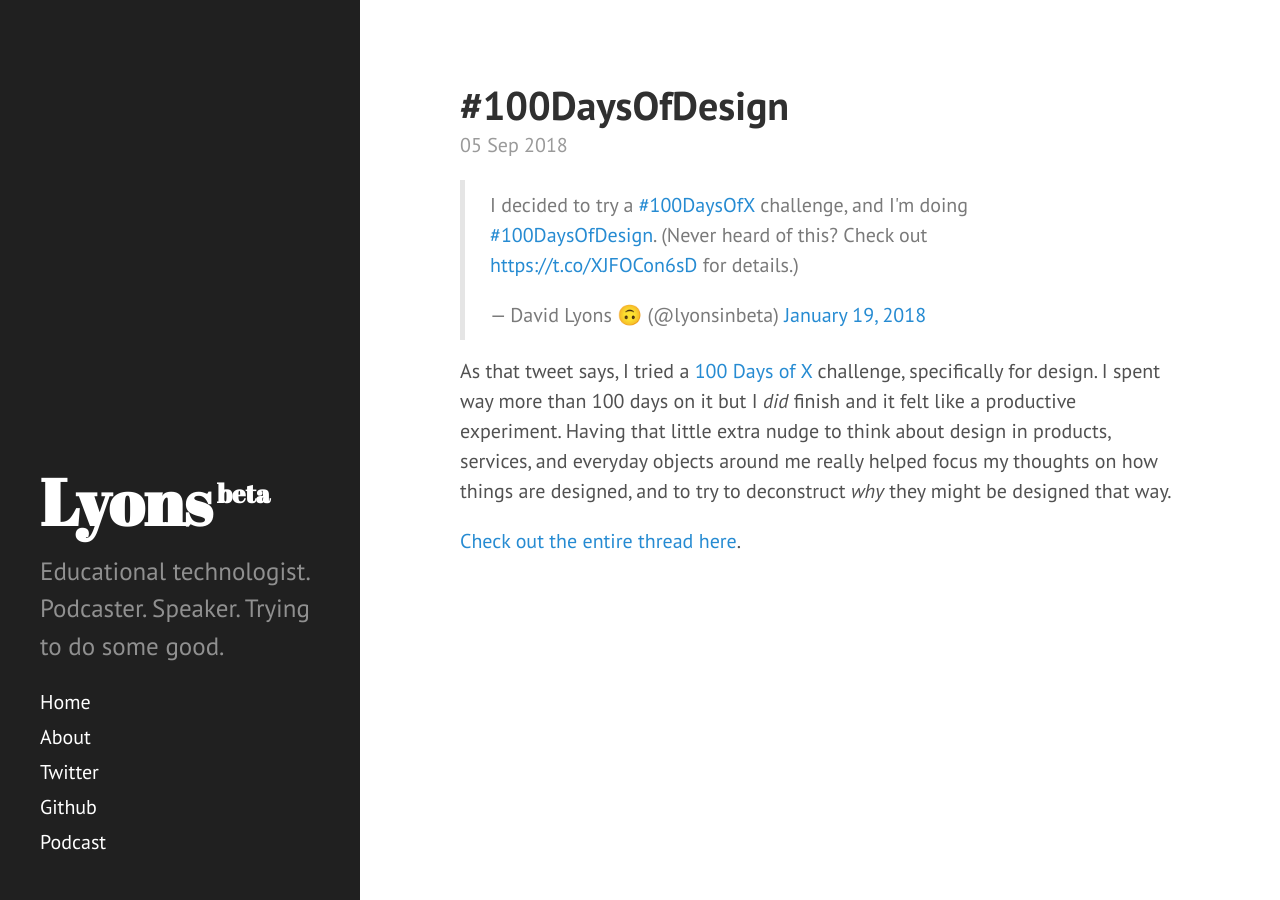
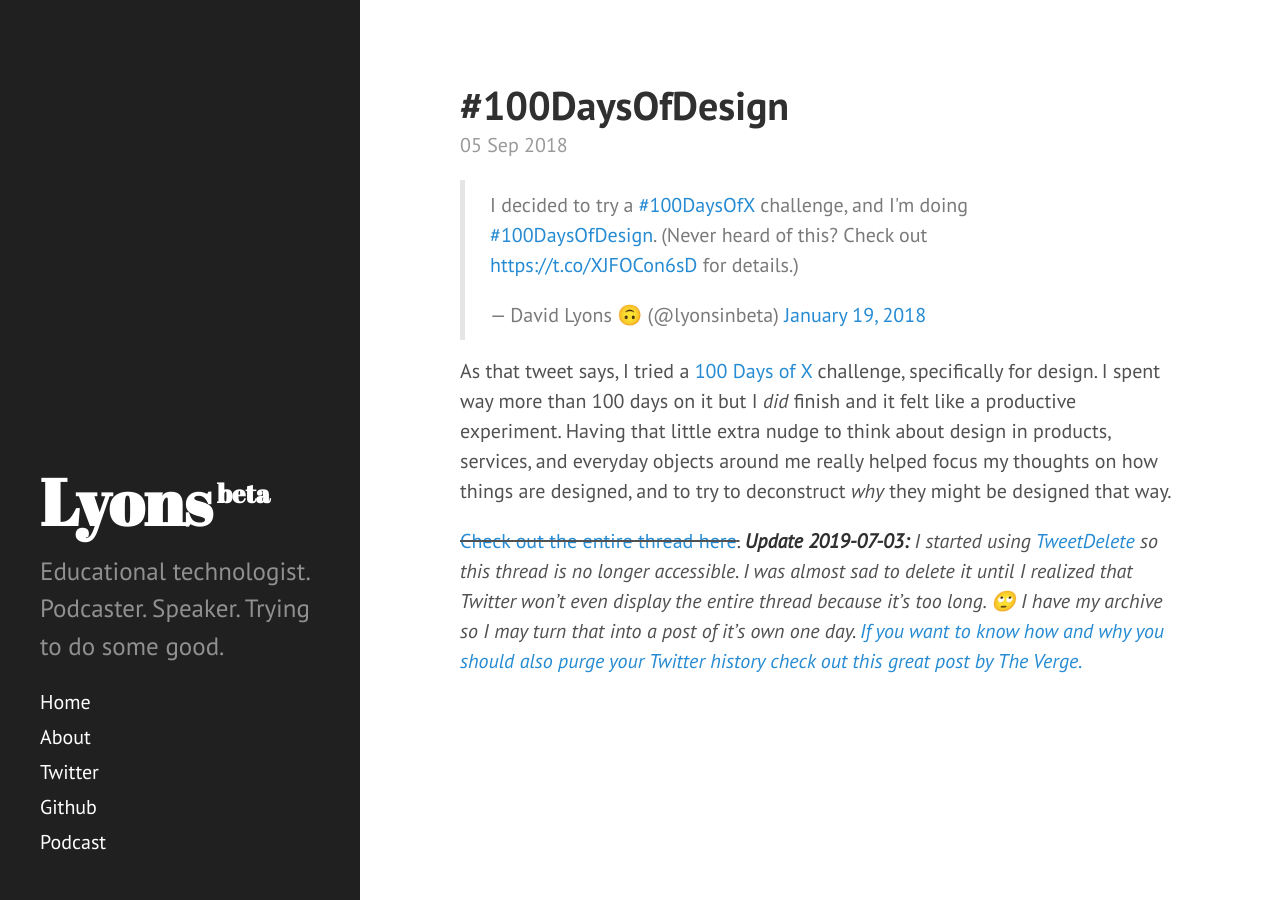
Before and after one commit to lyonsinbeta/lyonsinbeta.github.io, a Jekyll site: the page built from _posts/2018-09-05-100daysofdesign.md, in a window 1280 px wide. Built offline with Jekyll 4.4.1, drawn with Linux system fonts in a browser that asks for light colours; comment, search, counter and statistics services are not loaded.

Commit message:
TweetDelete update

```diff
--- a/_posts/2018-09-05-100daysofdesign.md
+++ b/_posts/2018-09-05-100daysofdesign.md
@@ -7,4 +7,4 @@ layout: post
 
 As that tweet says, I tried a [100 Days of X](http://100daysofx.com/) challenge, specifically for design. I spent way more than 100 days on it but I _did_ finish and it felt like a productive experiment. Having that little extra nudge to think about design in products, services, and everyday objects around me really helped focus my thoughts on how things are designed, and to try to deconstruct _why_ they might be designed that way.
 
-[Check out the entire thread here](https://twitter.com/lyonsinbeta/status/954441124474535936).
+~~[Check out the entire thread here](https://twitter.com/lyonsinbeta/status/954441124474535936).~~ _**Update 2019-07-03:** I started using [TweetDelete](https://www.tweetdelete.net/) so this thread is no longer accessible. I was almost sad to delete it until I realized that Twitter won't even display the entire thread because it's too long. 🙄 I have my archive so I may turn that into a post of it's own one day. [If you want to know how and why you should also purge your Twitter history check out this great post by The Verge.](https://www.theverge.com/2018/2/8/16991396/how-to-delete-twitter-history-tweetdelete)_
```
